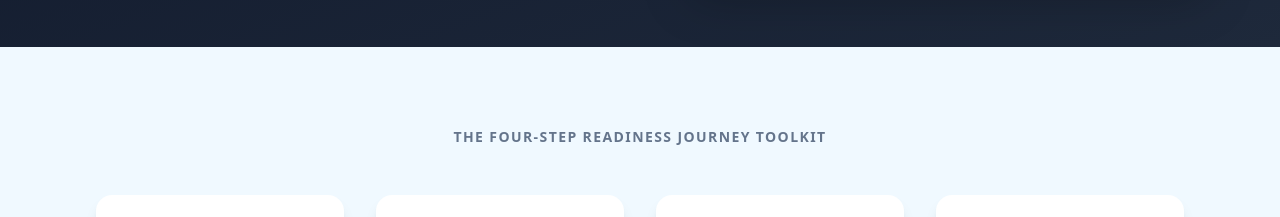
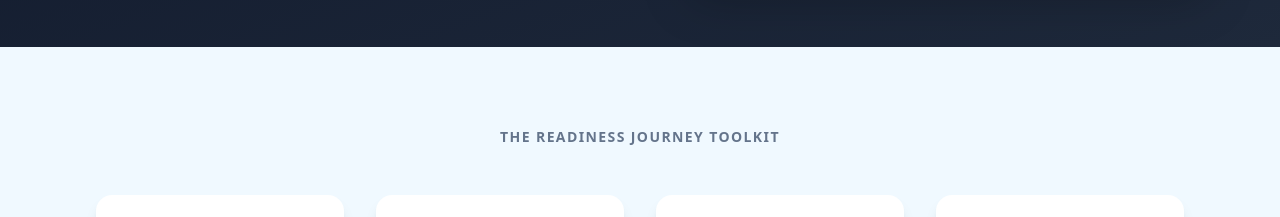
Before and after one commit to jerryzuniga/readiness-app, a React (Vite) app: page / in a window 1280 px wide. Shown: the part 920-1137 px from the top of the page. Built offline with nearby package versions, Linux system fonts and the light colour scheme.

Commit message:
Update ReadinessApp.tsx

```diff
--- a/src/ReadinessApp.tsx
+++ b/src/ReadinessApp.tsx
@@ -771,7 +771,7 @@ export default function HomeRepairAssessment() {
             <section className="flex flex-col items-center justify-center bg-[#F0F9FF] py-20 px-12 md:px-24 text-center">
               <div className="max-w-6xl w-full">
                 <h2 className="text-sm font-bold text-slate-500 mb-12 uppercase tracking-widest">
-                  THE FOUR-STEP READINESS JOURNEY TOOLKIT
+                  THE READINESS JOURNEY TOOLKIT
                 </h2>
                 <div className="grid grid-cols-1 md:grid-cols-2 lg:grid-cols-4 gap-8 text-left">
                   {/* Card 1: The Tutorial */}
```
